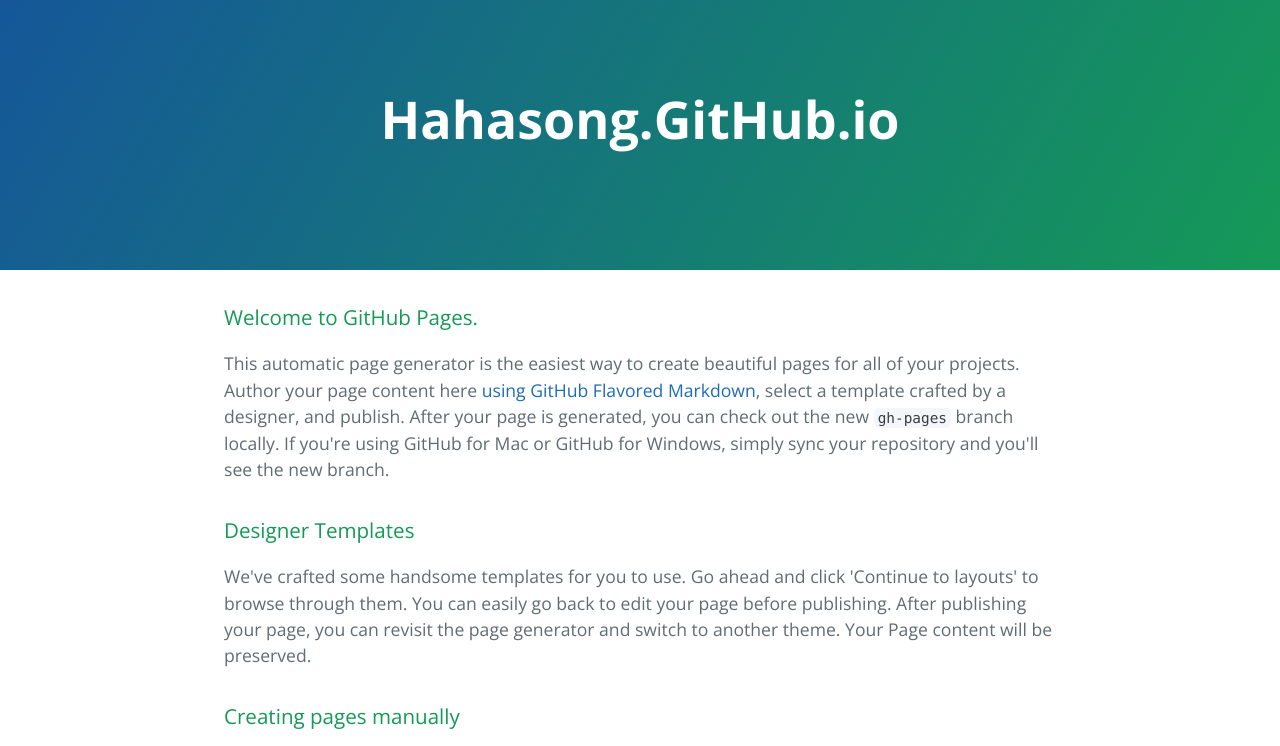
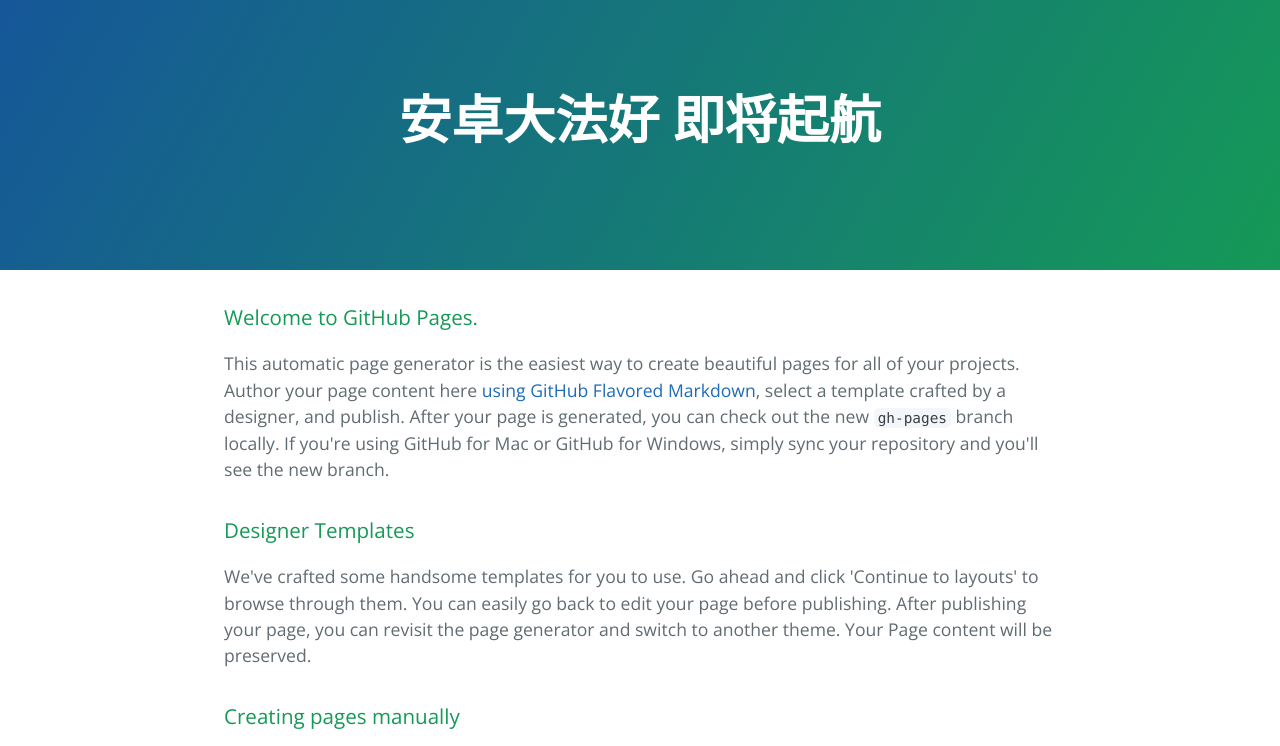
Before and after one commit to hahasong/hahasong.github.io, a plain HTML site: page index.html in a window 1280 px wide. Shown: the top 746 px of the page. Drawn offline with nearby package versions, Linux system fonts and the light colour scheme.

Commit message:
Update index.html

```diff
--- a/index.html
+++ b/index.html
@@ -11,7 +11,7 @@
   </head>
   <body>
     <section class="page-header">
-      <h1 class="project-name">Hahasong.GitHub.io</h1>
+      <h1 class="project-name">安卓大法好 即将起航</h1>
       <h2 class="project-tagline"></h2>
     </section>
 
```
